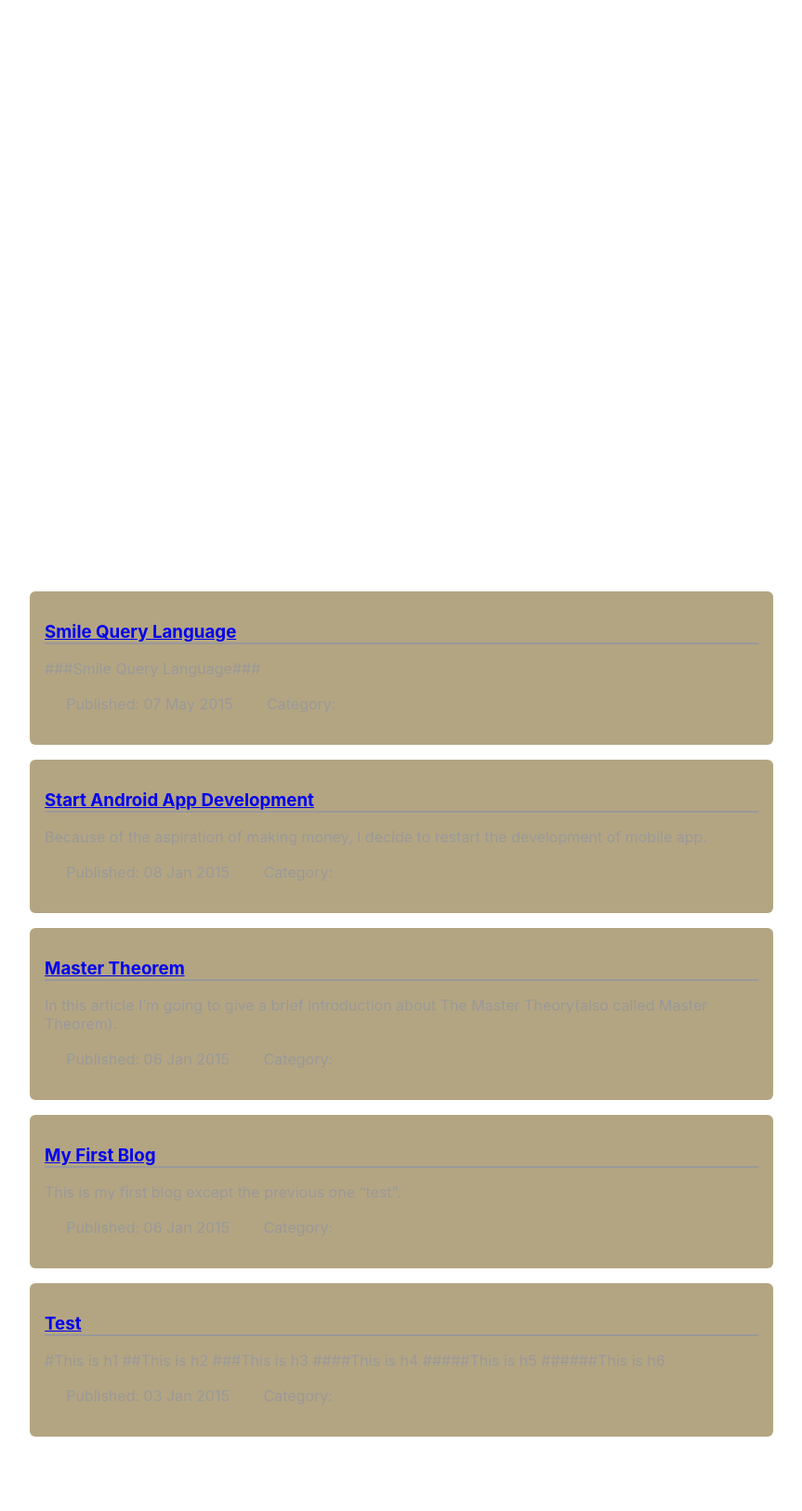
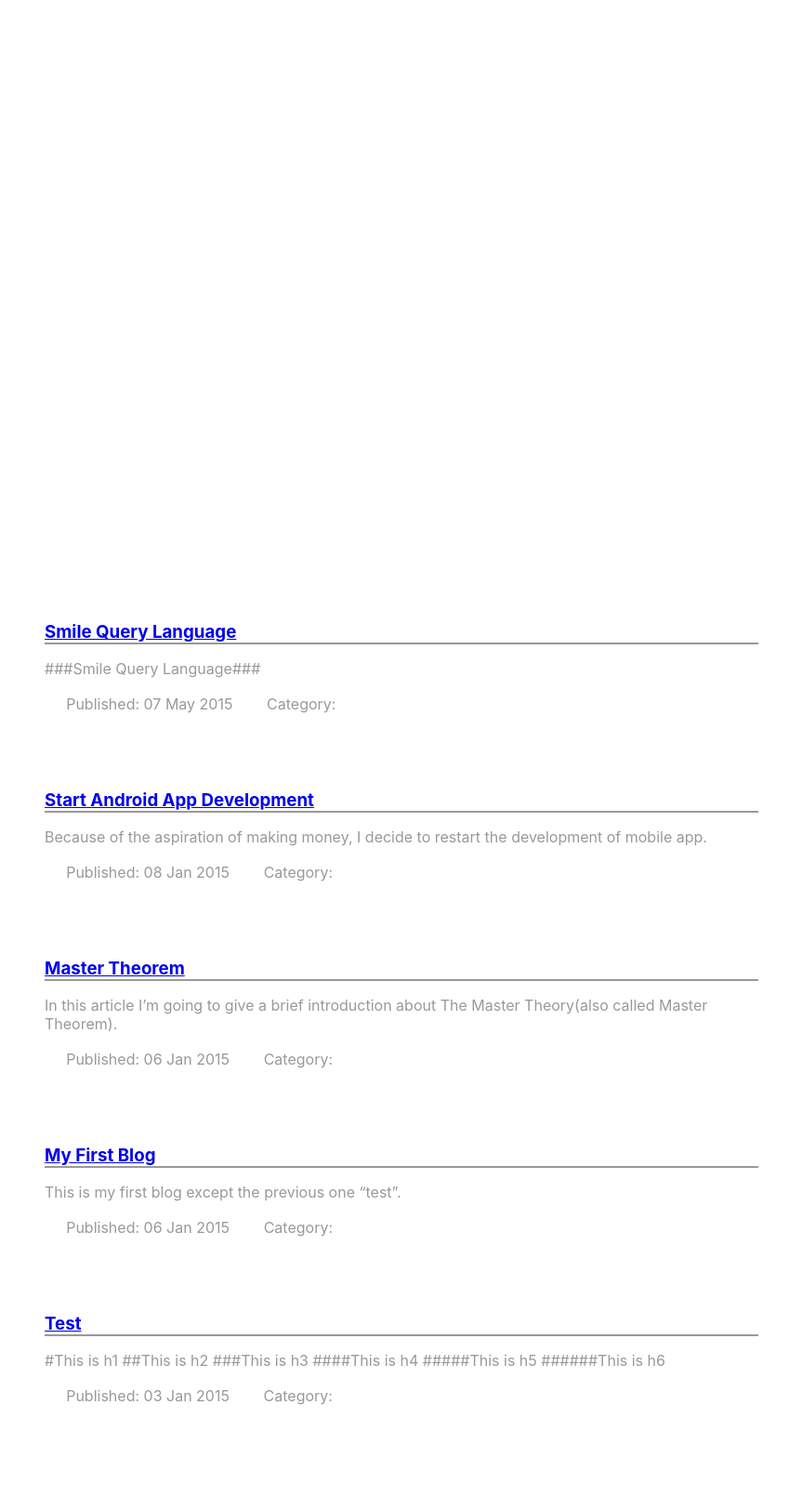
Before and after one commit to wenyuzhao/wenyuzhao.github.io, a Jekyll site: the page built from test.html, in a window 1280 px wide. Shown: the whole page at 93% size, without its empty margins (208-1071 px from the left). Built offline with Jekyll 4.4.1, drawn with Linux system fonts in a browser that asks for light colours; a script that is not in the unit is left out.

Commit message:
Update test.html

```diff
--- a/test.html
+++ b/test.html
@@ -4,7 +4,6 @@ layout: x
 ---
 <style>
     article {
-        background: #B4A582;
         border-radius: 6px;
         padding: 1rem;
         margin-bottom: 1rem;
```
